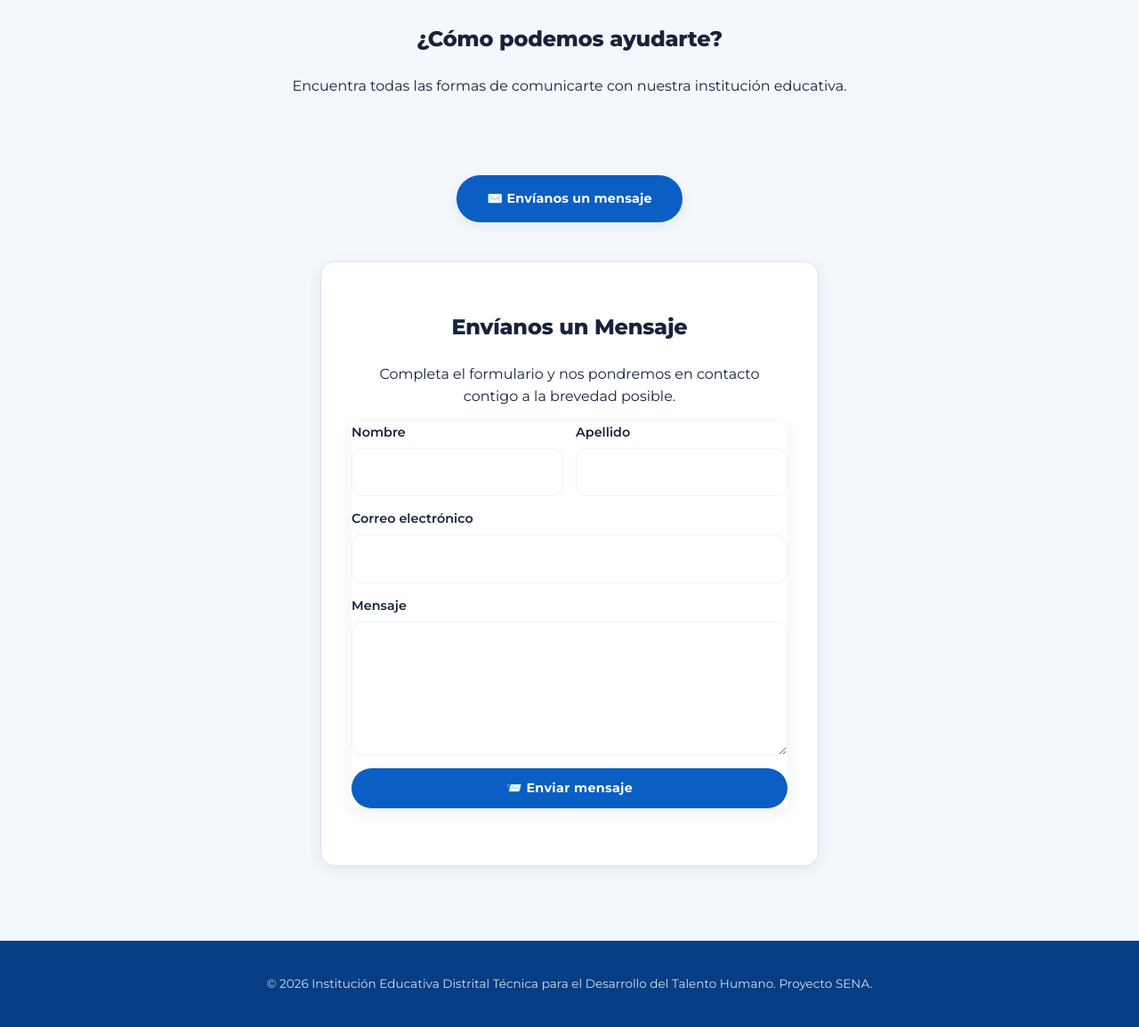
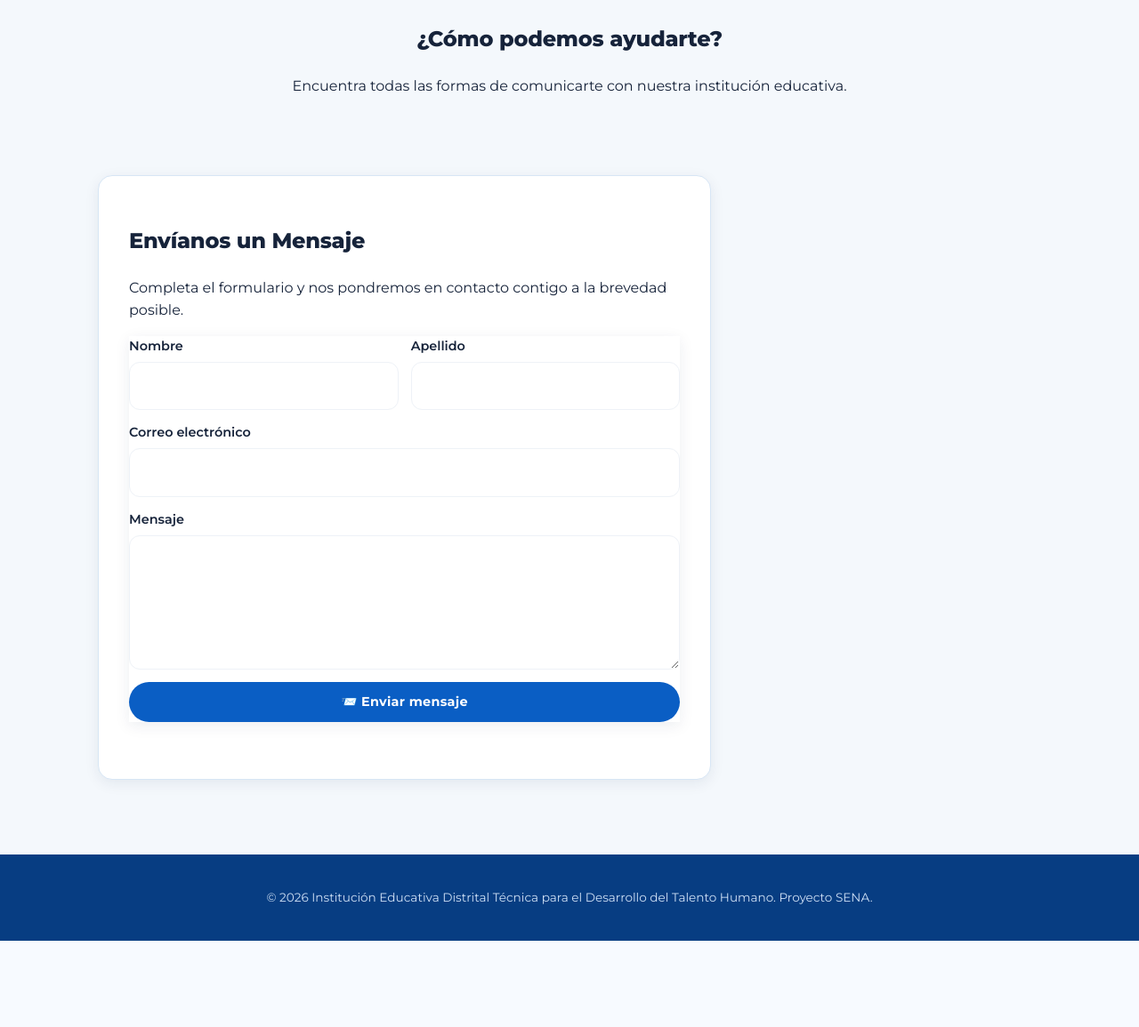
Before and after one commit to elpompilio14/proyecto-sena, a Flask app: page /contacto in a window 1280 px wide. Shown: the part 209-1364 px from the top of the page at 89% size. After the commit the page ends 1267 px from the top, so only its background shows below. Run offline with Flask 3, Linux system fonts and the light colour scheme; data that the repository does not hold is empty; some libraries are stand-ins or nearby versions.

Commit message:
Reorganiza Contacto: el formulario pasa a un lado, en dos columnas
Mismo ajuste que en la version de Node: el formulario queda en una
columna ancha con un costado angosto para WhatsApp/correo, dejando
las tarjetas de Instagram/Facebook como lo mas protagonico.

```diff
--- a/static/css/style.css
+++ b/static/css/style.css
@@ -1477,42 +1477,12 @@ button:hover { background: var(--azul-oscuro); transform: translateY(-1px); }
     mask-image: linear-gradient(to right, #000 88%, transparent 100%);
 }
 
-.contacto-botones {
-    display: flex;
-    justify-content: center;
-    flex-wrap: wrap;
-    gap: 18px;
-    margin-bottom: 44px;
-}
-
-.contacto-boton-pill {
-    display: inline-flex;
-    align-items: center;
-    gap: 9px;
-    background: var(--azul);
-    color: #fff;
-    text-decoration: none;
-    font-weight: 700;
-    font-size: 0.9rem;
-    letter-spacing: 0.01em;
-    padding: 15px 34px;
-    border-radius: 999px;
-    box-shadow: var(--sombra);
-    transition: transform .2s ease, box-shadow .2s ease, background .2s ease;
-}
-
-.contacto-boton-pill:hover {
-    transform: translateY(-4px);
-    box-shadow: var(--sombra-hover);
-    background: var(--azul-claro);
-}
-
-.contacto-boton-pill-oscuro { background: var(--azul-oscuro); }
-.contacto-boton-pill-oscuro:hover { background: var(--azul); }
-
-.contacto-form-seccion {
-    display: flex;
-    justify-content: center;
+.contacto-form-grid {
+    display: grid;
+    grid-template-columns: 2fr 1fr;
+    gap: 26px;
+    align-items: start;
+    margin-top: 6px;
 }
 
 .contacto-form-box {
@@ -1521,9 +1491,39 @@ button:hover { background: var(--azul-oscuro); transform: translateY(-1px); }
     border-radius: 16px;
     padding: 34px;
     box-shadow: var(--sombra);
-    max-width: 560px;
-    width: 100%;
-    text-align: center;
+    text-align: left;
+}
+
+.contacto-sidebar {
+    display: flex;
+    flex-direction: column;
+    gap: 14px;
+}
+
+.contacto-sidebar-btn {
+    display: flex;
+    align-items: center;
+    gap: 9px;
+    padding: 20px 22px;
+    border-radius: 14px;
+    font-weight: 700;
+    font-size: 0.95rem;
+    text-decoration: none;
+    color: #fff;
+    box-shadow: var(--sombra);
+    transition: transform .15s ease, box-shadow .15s ease;
+}
+
+.contacto-sidebar-btn:hover {
+    transform: translateY(-3px);
+    box-shadow: var(--sombra-hover);
+}
+
+.contacto-sidebar-whatsapp { background: #25d366; }
+.contacto-sidebar-correo { background: var(--azul); }
+
+@media (max-width: 760px) {
+    .contacto-form-grid { grid-template-columns: 1fr; }
 }
 
 .contacto-form-box .form {
--- a/templates/contacto.html
+++ b/templates/contacto.html
@@ -54,15 +54,8 @@
 </section>
 {% endif %}
 
-<section class="contacto-botones aparece">
-    <a href="#formulario-contacto" class="contacto-boton-pill">✉️ Envíanos un mensaje</a>
-    {% if sitio.whatsapp_numero %}
-        <a href="https://wa.me/{{ whatsappNumero(sitio.whatsapp_numero) }}" target="_blank" rel="noopener" class="contacto-boton-pill contacto-boton-pill-oscuro">💬 Escríbenos al WhatsApp</a>
-    {% endif %}
-</section>
-
-<section class="contacto-form-seccion" id="formulario-contacto">
-    <div class="contacto-form-box aparece">
+<section class="contacto-form-grid aparece" id="formulario-contacto">
+    <div class="contacto-form-box">
         <h2>Envíanos un Mensaje</h2>
         <p>Completa el formulario y nos pondremos en contacto contigo a la brevedad posible.</p>
 
@@ -83,6 +76,15 @@
             </form>
         {% endif %}
     </div>
+
+    <aside class="contacto-sidebar">
+        {% if sitio.whatsapp_numero %}
+            <a href="https://wa.me/{{ whatsappNumero(sitio.whatsapp_numero) }}" target="_blank" rel="noopener" class="contacto-sidebar-btn contacto-sidebar-whatsapp">💬 Escríbenos por WhatsApp</a>
+        {% endif %}
+        {% if sitio.correo %}
+            <a href="mailto:{{ sitio.correo }}" class="contacto-sidebar-btn contacto-sidebar-correo">✉️ Escríbenos por correo</a>
+        {% endif %}
+    </aside>
 </section>
 
 {% endblock %}
```
